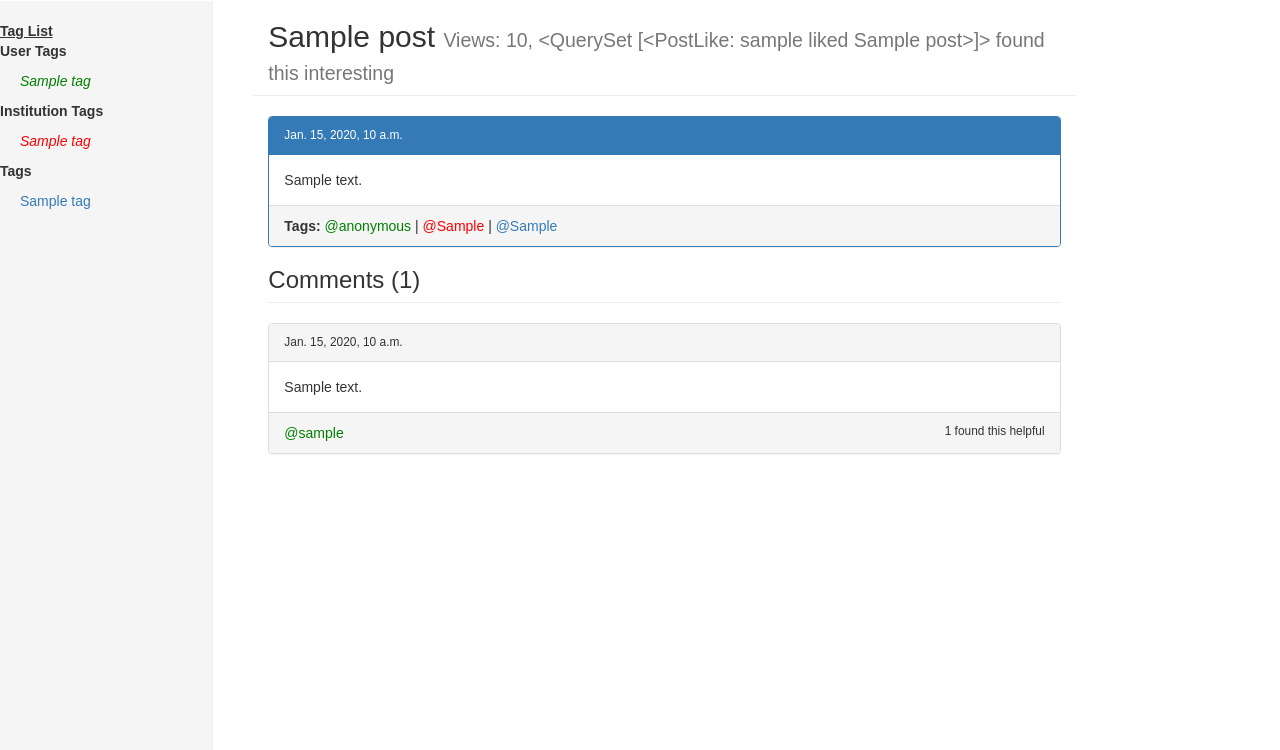
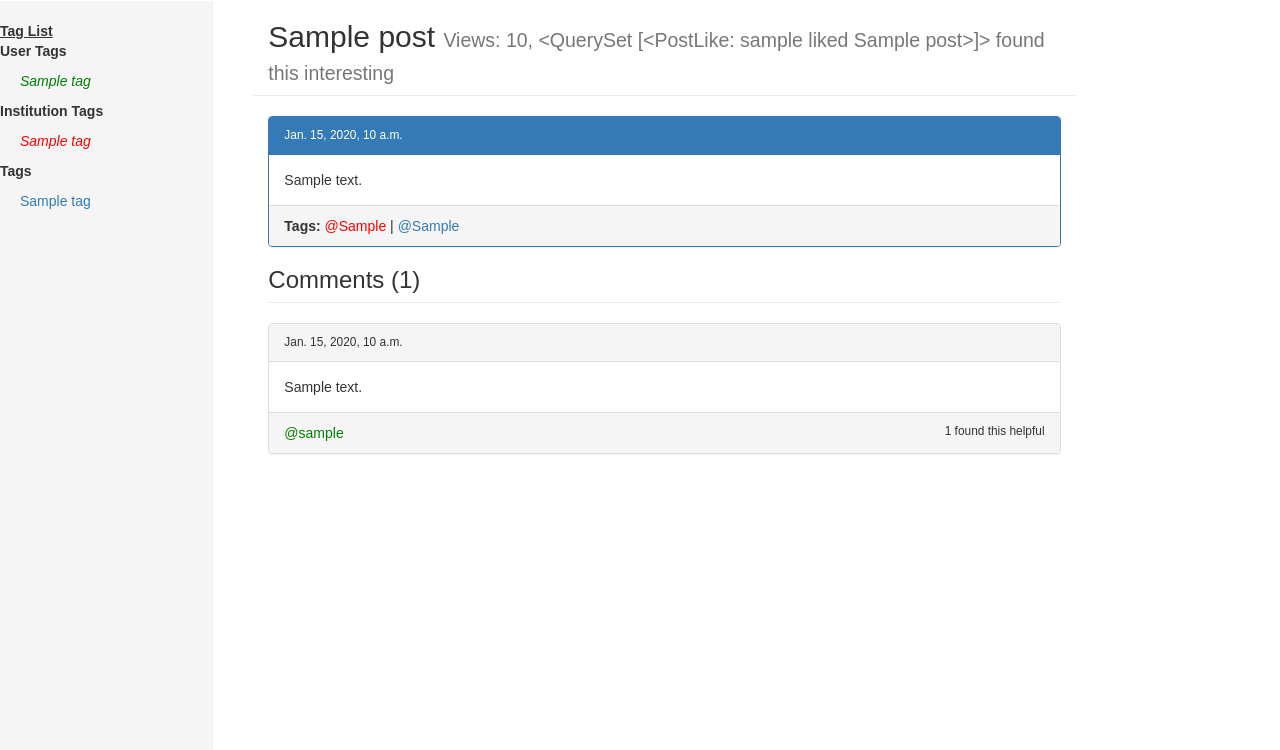
Before and after one commit to projectgoav/studeso, a Django app: template bark/templates/bark/post.html in a window 1280 px wide. Shown: the part 50-800 px from the top of the page. Run offline with Django 3.2, Linux system fonts and the light colour scheme; tables that the repository leaves empty hold one stand-in row (values such as "Sample post"); the template is opened without the code that fills it: values that come from a table or form of the project are taken from there, most other values are stand-ins (such as "Sample title", 1, 10 or a date in 2020); parts of the project's set-up code (start-up, migrations or seed data) failed here and were passed over; some libraries are stand-ins or nearby versions.

Commit message:
Fixed anonymous posting again
Now the post isn't tagged with the creator's tag.

```diff
--- a/bark/bark/models.py
+++ b/bark/bark/models.py
@@ -105,7 +105,11 @@ class Post(models.Model):
         super(Post, self).save(*args, **kwargs)
 
         # Tag the user automatically
-        PostTagging.objects.get_or_create(post=self, tag=self.author.user_tag)
+        if not self.anonymous:
+            PostTagging.objects.get_or_create(post=self, tag=self.author.user_tag)
+        else:
+            anonymousTag = Tag.objects.get_or_create(name='anonymous')[0]
+            PostTagging.objects.get_or_create(post=self, tag=anonymousTag)
 
     def __unicode__(self):
         return self.title
--- a/bark/bark/views/views.py
+++ b/bark/bark/views/views.py
@@ -173,9 +173,6 @@ def addPost(request):
 
             tags = request.POST.getlist('taggles[]')
 
-            if newPost.anonymous:
-                tags += ['anonymous']
-
             for tag in tags:
                 if tag[-5:] == "ac.uk":
                     try:
--- a/bark/templates/bark/post.html
+++ b/bark/templates/bark/post.html
@@ -25,10 +25,8 @@
             <b>Tags: </b>
             {% if not post.anonymous %}
                 <a class="user" href={% url 'view_posts' post.author.user_tag %}>@{{ post.author.user_tag }}</a>
-            {% else %}
-                <a class="user"= href={% url 'view_posts' 'anonymous' %}>@anonymous</a>
+            <span> | </span>
             {% endif %}
-            <span> | </span>
 
             {% if post_inst_tag %}
             <a class="inst" href={% url 'view_posts' post_inst_tag %}>@{{ post_inst_tag }}</a>
```
